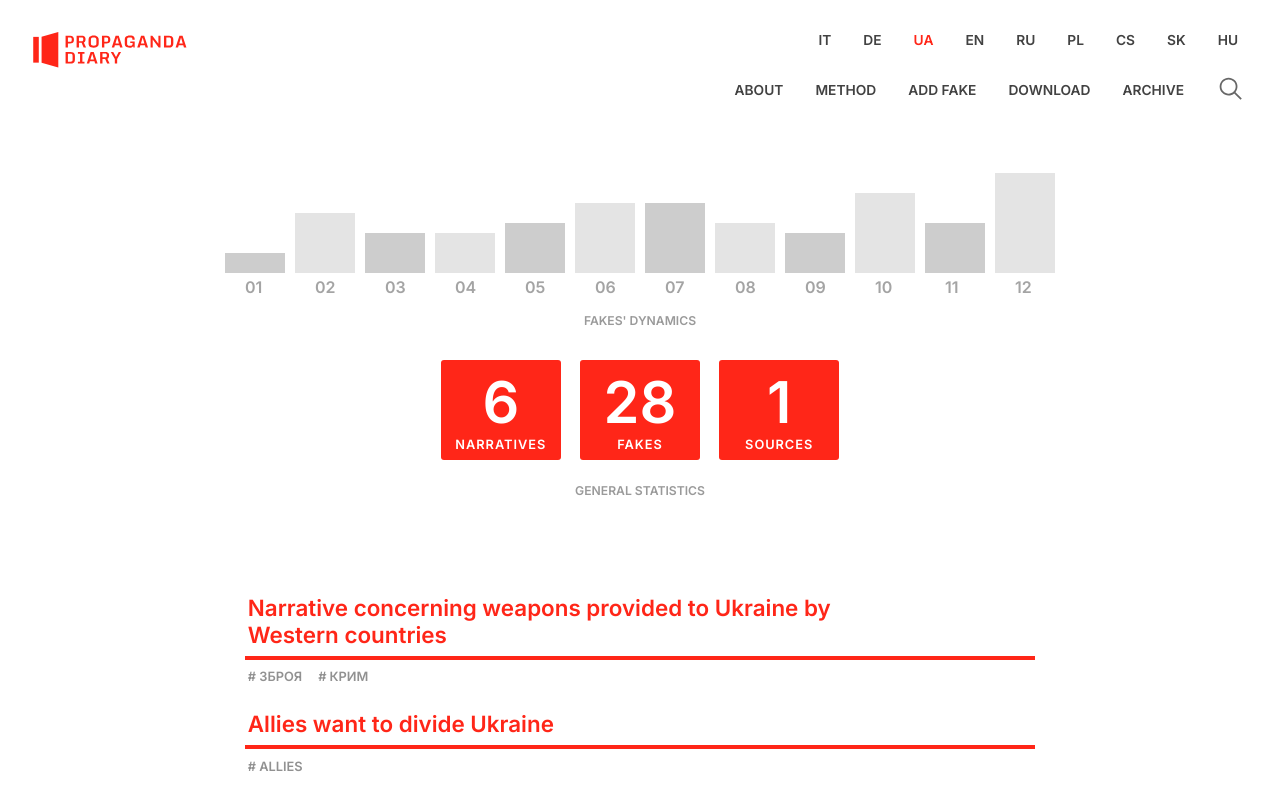
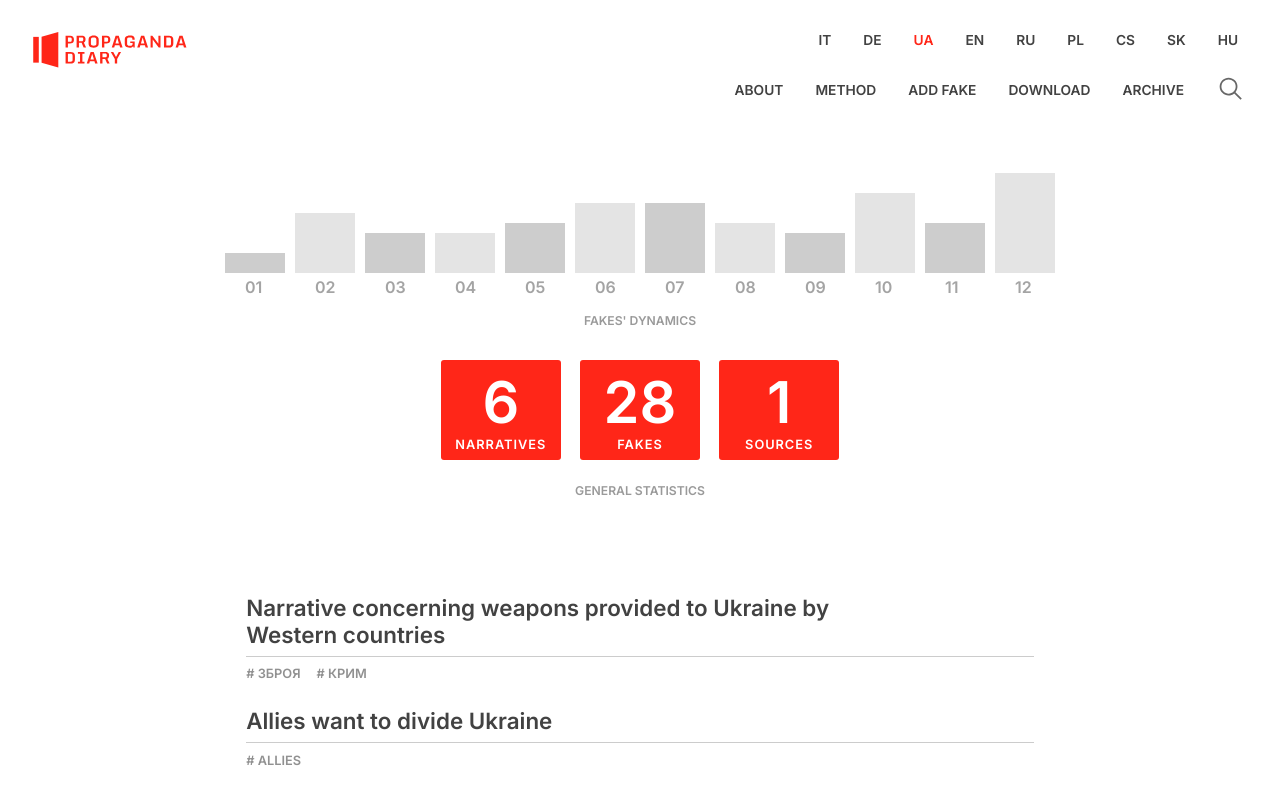
Before and after one commit to sergesoroka/propagandaDiary, a Next.js app: page / in a window 1280 px wide. Shown: the top 796 px of the page. Built offline with nearby package versions, Linux system fonts and the light colour scheme.

Commit message:
Lasted Narratives Styles

```diff
--- a/src/components/LatestNarratives/LatestNarratives.module.css
+++ b/src/components/LatestNarratives/LatestNarratives.module.css
@@ -3,20 +3,20 @@
 }
 
 .narrativeHeading {
-  color: var(--primary-color);
+  color: #424242;
   font-size: 1.4rem;
   width: 80%;
-  padding-left: .2rem;
+  /* padding-left: .2rem; */
   margin: 1rem 0 .5rem 0;
   cursor: pointer;
 }
 .narrativeHeading:hover {
-  color: var(--primary-color-hover);
+  color: var(--primary-color);
 }
 
 .narrativeTag {
   color: #919191;
-  padding-left: 0.2rem;
+  /* padding-left: 0.2rem; */
   margin: 0.6rem 0 1.6rem 0;
   font-size: .8rem;
 }
--- a/src/components/LatestNarratives/LatestNarratives.tsx
+++ b/src/components/LatestNarratives/LatestNarratives.tsx
@@ -1,5 +1,4 @@
 import Link from "next/link";
-import { uniqueNarrativesEn } from "../../../utils/statisticCalculate";
 import styles from "./LatestNarratives.module.css";
 
 import data from "../../../data/dataEn.json";
@@ -8,45 +7,49 @@ import { tagsOfNarrative } from "../../../utils/statisticCalculate";
 
 const LatestNarratives = () => {
   // @ts-ignore
-  const unique = [...new Set(data.map((item) => item.Tag))];
 
-  const uniqueNarrativeEn: string[] = [];
-  data.map((c) => {
-    if (!uniqueNarrativeEn.includes(c.Narrative)) {
-      uniqueNarrativeEn.push(c.Narrative);
+  const uniqueNarrative: string[] = [];
+  const lastNarratives = data.map((narrative, i) => {
+    if (!uniqueNarrative.includes(narrative.Narrative)) {
+      uniqueNarrative.push(narrative.Narrative);
+      return (
+        <>
+          <Link href={{ pathname: `/narrative/${narrative.Narrative}` }}>
+            <h1 className={styles.narrativeHeading} key={i}>
+              {narrative.Narrative}
+            </h1>
+            <hr
+              style={{ height: "1px", background: "rgb(204, 204, 204)", border: "none" }}
+            />
+          </Link>
+
+          <p className={styles.narrativeTag}>
+            {tagsOfNarrative(narrative.Narrative).map(
+              (item, i) =>
+                item && (
+                  <Link key={i} href={{ pathname: `/tag/${item}` }}>
+                    {item && "# "}
+                    <span
+                      style={{
+                        textTransform: "uppercase",
+                        marginRight: "1rem",
+                      }}
+                    >
+                      {item}
+                    </span>
+                  </Link>
+                )
+            )}
+          </p>
+        </>
+      );
     }
-    return c;
   });
 
   return (
     <div className={styles.narrativeWrap}>
-      {uniqueNarrativeEn.map((narrative, i) => {
-        return (
-          <>
-            <Link href={{ pathname: `/narrative/${narrative}` }}>
-              <h1 className={styles.narrativeHeading} key={i}>
-                {narrative}
-              </h1>
-              <hr
-                style={{ height: "4px", background: "#FF2618", border: "none" }}
-              />
-            </Link>
-
-            <p className={styles.narrativeTag}>
-              {tagsOfNarrative(narrative).map((item, i) => (
-                item && <Link key={i} href={{ pathname: `/tag/${item}` }}>
-                  {item && "# "}
-                  <span
-                    style={{ textTransform: "uppercase", marginRight: "1rem" }}
-                  >
-                    {item}
-                  </span>
-                </Link>
-              ))}
-            </p>
-          </>
-        );
-      })}
+      {/* @ts-ignore */}
+      {lastNarratives}
     </div>
   );
 };
```
